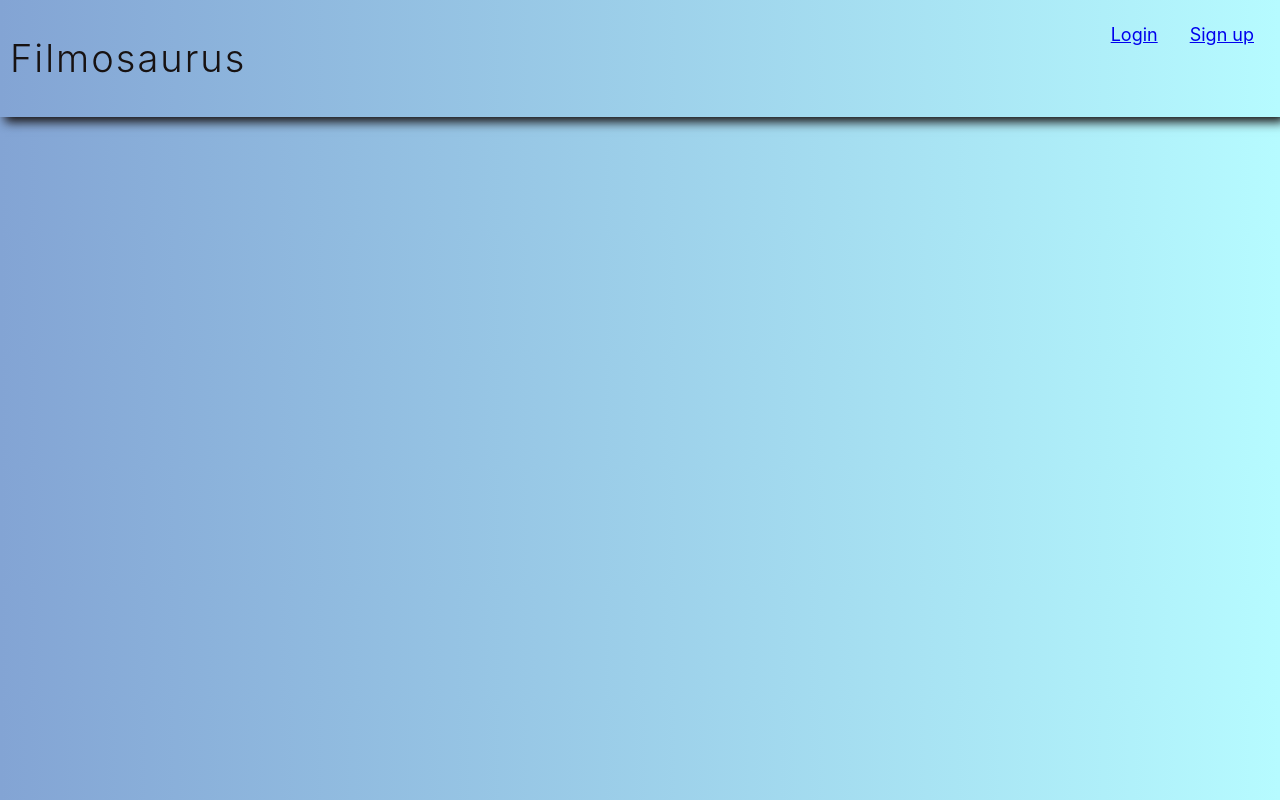
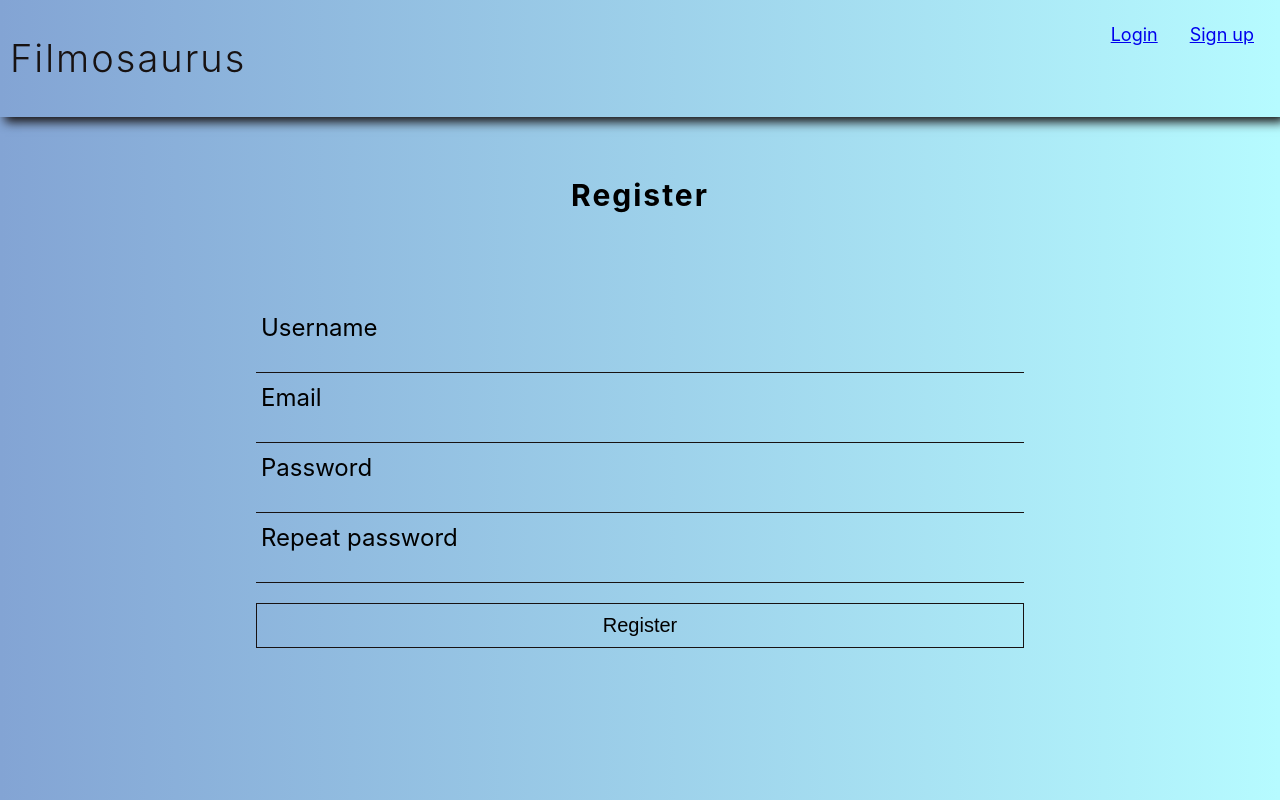
Before and after one commit to romainh3nry/filmosaurus-v3-frontend, a React (Create React App) app: page /accounts/register in a window 1280 px wide. Built offline with nearby package versions, Linux system fonts and the light colour scheme.

Commit message:
build register form

```diff
--- a/src/code/App.tsx
+++ b/src/code/App.tsx
@@ -3,6 +3,7 @@ import { Routes, Route } from "react-router-dom";
 import { Home } from './Home';
 import { Header } from './Header';
 import { Movie } from './Movie';
+import { Register } from './Register';
 
 const API_BASE = 'https://filmosaurus-api.net/api/v1'
 
@@ -14,6 +15,7 @@ const App = () => {
     <Routes>
       <Route path="/" element={<Home API_BASE={API_BASE}/>} />
       <Route path="movie/:movieId" element={<Movie API_BASE={API_BASE} />} />
+      <Route path="accounts/register" element={<Register />} />
     </Routes>
     </>
   );
--- /dev/null
+++ b/src/code/Register/index.tsx
@@ -0,0 +1,81 @@
+import styled from 'styled-components'
+
+const StyledContainer = styled.div`
+    margin: auto;
+    width: 60%;
+    margin-top: 30px;
+    display: flex;
+    flex-direction: column;
+
+    h3 {
+        text-align: center;
+        letter-spacing: 2px;
+        font-size: 30px;
+    }
+`;
+
+const StyledForm = styled.div`
+    display: flex;
+    flex-direction: column;
+    padding: 70px 0;
+    padding: 10px 0 20px 0;
+    margin-top: 50px;
+`;
+
+const StyledLabel = styled.label `
+  padding-left: 5px;
+  padding-right: 10px;
+  padding-top: 10px;
+  font-size: 24px;
+
+`;
+
+const StyledInput = styled.input `
+  border: none;
+  border-bottom: 1px solid #171212;
+  background-color: transparent;
+  font-size: 24px;
+  &:focus {
+    outline: none;
+  }
+`;
+
+const StyledButton = styled.button `
+  background: transparent;
+  border: 1px solid #171212;
+  margin-top: 20px;
+  padding: 10px;
+  font-size: 20px;
+  cursor: pointer;
+  transition: all 0.1s ease-in;
+  &:hover {
+    background: #171212;
+    color: #ffffff;
+    fill: #ffffff;
+    stroke: #ffffff;
+  }
+  @media only screen and (max-width: 411px) {
+    margin-top: 5px;
+    width: 50%;
+    border: none;
+}
+`;
+
+export const Register = () => {
+    return (
+        <StyledContainer>
+            <h3>Register</h3>
+            <StyledForm>
+                <StyledLabel>Username</StyledLabel>
+                <StyledInput type="text" />
+                <StyledLabel>Email</StyledLabel>
+                <StyledInput type="email" />
+                <StyledLabel>Password</StyledLabel>
+                <StyledInput type="password" />
+                <StyledLabel>Repeat password</StyledLabel>
+                <StyledInput type="password" />
+                <StyledButton type="button">Register</StyledButton>
+            </StyledForm>
+        </StyledContainer>
+    )
+};
```
Also changed, not shown: src/code/Register/index.js (deleted).
